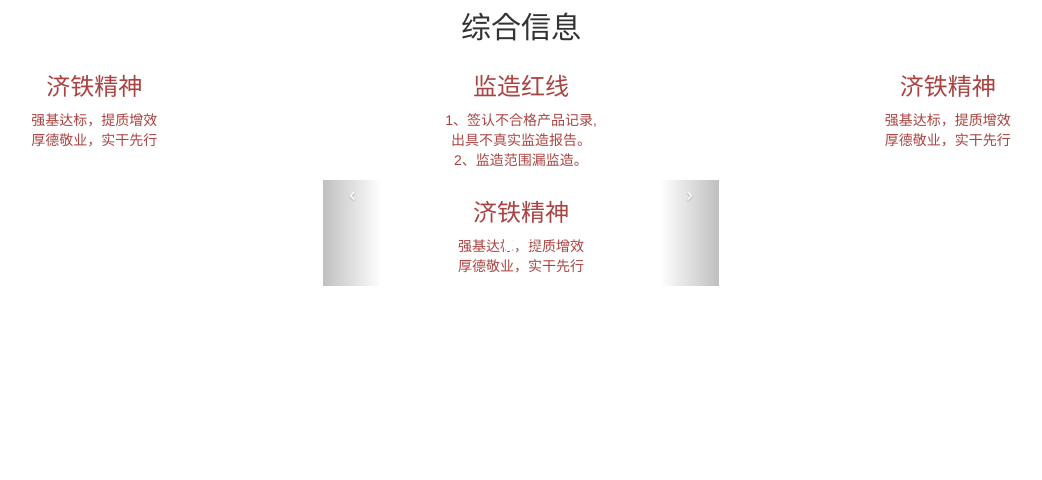
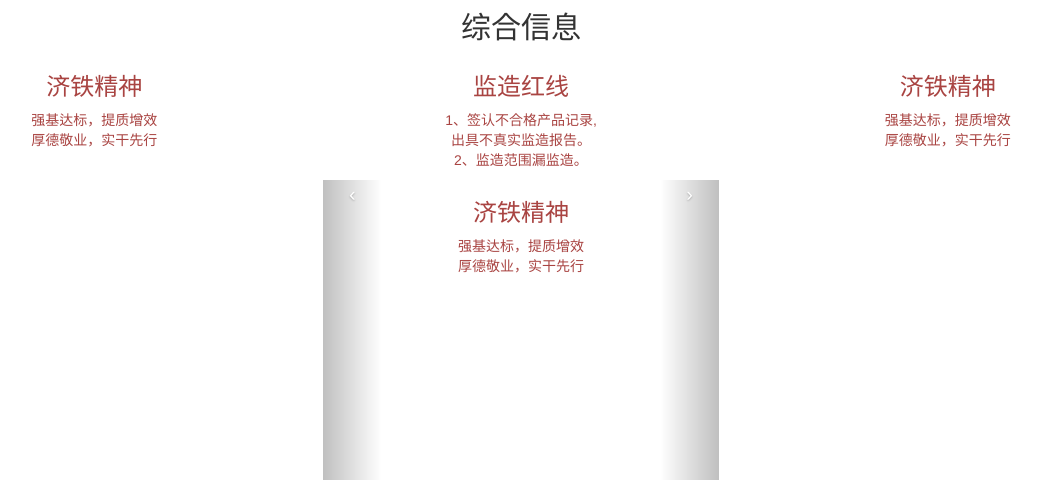
Before and after one commit to xxb0216/Imooc, a Node server app: template views/pages/qdjzxmb.pug in a window 1280 px wide. Shown: the part 408-888 px from the top of the page, without its empty margins (119-1161 px from the left). Before the commit the page ends 694 px from the top, so only its background shows below. Run offline with Node 20, Linux system fonts and the light colour scheme; the template is opened without the code that fills it, so the values that code supplies are empty; some libraries are stand-ins or nearby versions.

Commit message:
修改轮播图

```diff
--- a/views/pages/qdjzxmb.pug
+++ b/views/pages/qdjzxmb.pug
@@ -78,7 +78,7 @@ html(lang='en')
 						厚德敬业，实干先行
 
 
-
+			//- 轮播，未完成
 			.row
 				.col-lg-4.col-lg-push-4
 					.carousel.slide#myCarousel
@@ -88,20 +88,20 @@ html(lang='en')
 							li(data-target="#myCarousel" data-slide-to="2")
 						.carousel-inner
 							.item.active
-								.col-lg-12
+								.col-lg-12(style="height:300px;")
 									h3.text-center.text-danger 济铁精神
 									p.text-center.text-danger.
 										强基达标，提质增效 </br>
 										厚德敬业，实干先行
 							.item
-								.col-lg-12
+								.col-lg-12(style="height:300px;")
 									h3.text-center.text-danger 监造红线
 									p.text-center.text-danger.
 										1、签认不合格产品记录,</br>
 											出具不真实监造报告。</br>
 										2、监造范围漏监造。
 							.item
-								.col-lg-12
+								.col-lg-12(style="height:300px;")
 									h3.text-center.text-danger 济铁精神
 									p.text-center.text-danger.
 										强基达标，提质增效</br>
```
